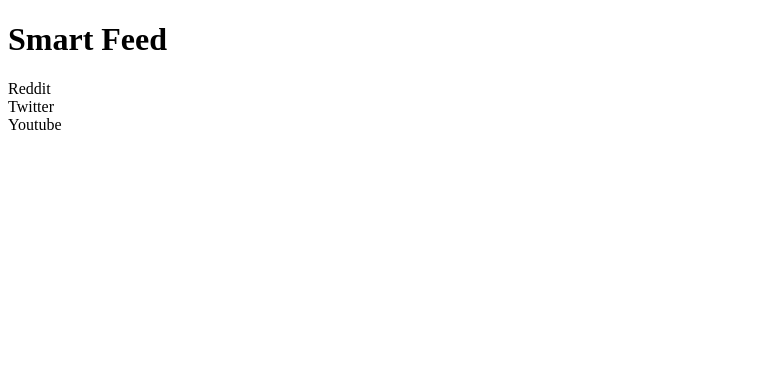
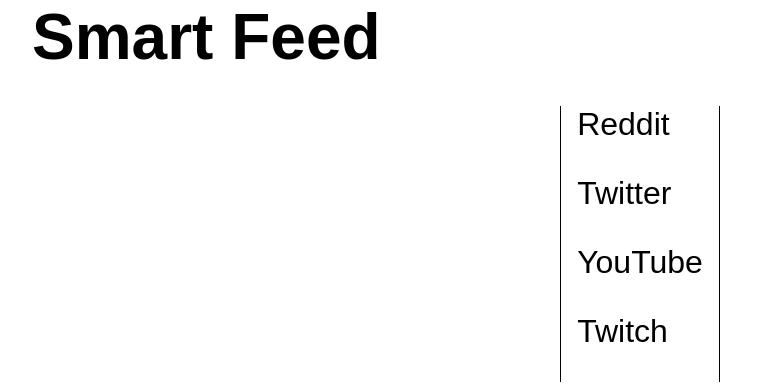
Before and after one commit to EdgarHnd/Projet-LO10-SmartFeed, a website: page public/index.html in a window 1280 px wide. Shown: the whole page, without its empty margins (0-775 px from the left). Drawn offline with nearby package versions, Linux system fonts and the light colour scheme; no server answers; a web font is replaced by a local one.

Commit message:
added css to make everything look better

```diff
--- a/public/index.html
+++ b/public/index.html
@@ -16,10 +16,15 @@
         <h1>Smart Feed</h1>
     </div>
     <div class="center">
-        <div class="feed">
-            <div id="reddit">Reddit</div>
-            <div id="twitter">Twitter</div>
-            <div id="youtube">Youtube</div>
+        <div class="feeds">
+            <span>Reddit</span>
+            <div class="feed" id="reddit"></div>
+            <span>Twitter</span>
+            <div class="feed" id="twitter"></div>
+            <span>YouTube</span>
+            <div class="feed" id="youtube"></div>
+            <span>Twitch</span>
+            <div class="feed" id="twitch"></div>
         </div>
     </div>
     <div class="footer">
--- a/public/main.css
+++ b/public/main.css
@@ -0,0 +1,80 @@
+@import url('https://api.fontshare.com/css?f[]=satoshi@400,900&display=swap" rel="stylesheet');
+body {
+    display: flex;
+    overflow: hidden;
+    margin: 0px;
+    flex-direction: column;
+}
+
+.header {
+    display: flex;
+}
+
+h1 {
+    display: flex;
+    margin: 0;
+    margin-left: 2rem;
+    font-family: 'Satoshi', sans-serif;
+    font-size: 4rem;
+    font-weight: 900;
+}
+
+.center {
+    display: flex;
+    margin: 2rem;
+    align-items: center;
+    justify-content: center;
+}
+
+.feeds {
+    display: flex;
+    flex-direction: column;
+    justify-content: space-around;
+    border-left: 1px solid;
+    border-right: 1px solid;
+}
+
+.feeds span {
+    margin-left: 1rem;
+    margin-right: 1rem;
+    font-family: 'Satoshi', sans-serif;
+    font-size: 2rem;
+    font-weight: 400;
+}
+
+.feed {
+    display: flex;
+    flex-direction: row;
+    justify-content: space-around;
+    margin: 1rem;
+}
+
+.sub {
+    display: flex;
+    flex-direction: column;
+    border: 2px solid;
+    padding: 1rem;
+    margin: 1rem;
+    font-family: 'Satoshi', sans-serif;
+    font-size: 1rem;
+    font-weight: 900;
+}
+
+.posts {
+    display: flex;
+    flex-direction: column;
+    justify-content: space-between;
+    padding-top: 1rem;
+}
+
+.post {
+    display: flex;
+    padding-top: 1rem;
+    font-family: 'Satoshi', sans-serif;
+    font-size: 1rem;
+    font-weight: 400;
+}
+
+.footer {
+    display: flex;
+}
--- a/public/main.js
+++ b/public/main.js
@@ -1,6 +1,6 @@
 var subs = [{}];
 
-async function getContent() {
+async function getRedditContent() {
     await $.ajax({
         url: "/reddit/posts/",
         data: {
@@ -14,23 +14,26 @@
     }).then(() => {
         console.log(subs);
         subs.forEach(e => {
+            if (e.sub != null) {
                 sub = document.createElement('div');
                 $(sub).addClass("sub")
                     .html(e.sub)
                     .appendTo($('#reddit'))
+                posts = document.createElement('div');
+                $(posts).addClass("posts")
+                    .appendTo($(sub))
                 if ($(e.posts).length) {
-                console.log("Exists!");
                     e.posts.forEach(e => {
                         post = document.createElement('div');
                         console.log(e.content);
                         $(post).addClass("post")
                             .html(e.content)
-                        .appendTo($(sub))
+                            .appendTo($(posts))
                     })
                 }
-
+            }
         });
     })
 }
 
-getContent();
+getRedditContent();
```
Lines whose indentation alone changed are shown as unchanged.
